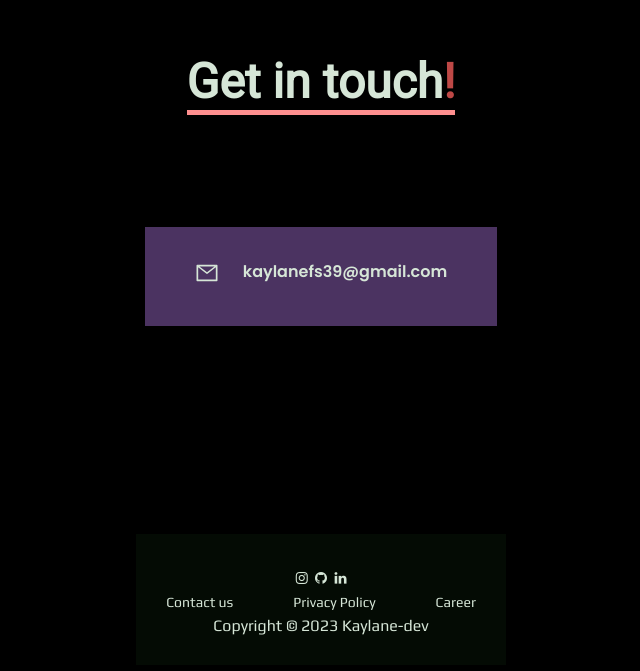
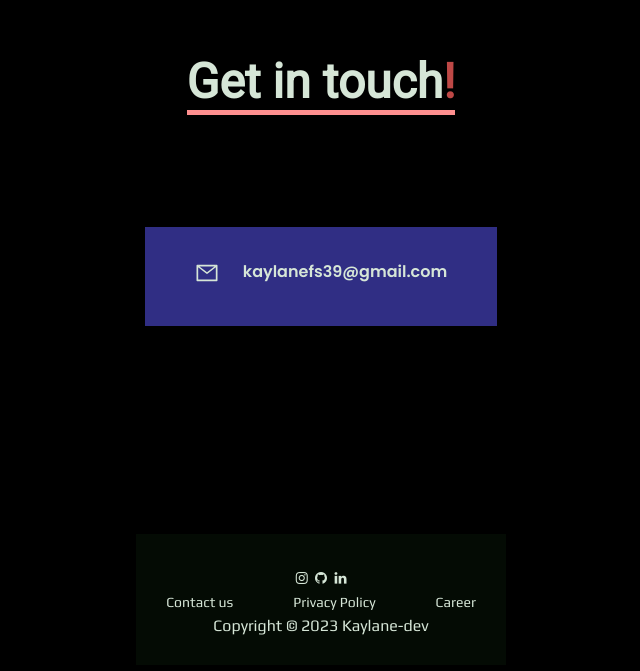
Before and after one commit to EveK0/portfolio, a React (Vite) app: page / in a window 1280 px wide. Shown: the part 2293-2964 px from the top of the page, without its empty margins (319-959 px from the left). Built offline with nearby package versions, Linux system fonts and the light colour scheme.

Commit message:
email color changed

```diff
--- a/src/Pages/Home.tsx
+++ b/src/Pages/Home.tsx
@@ -83,7 +83,7 @@ const Home = () => {
 						</Reveal>
 						<div>
 							<Reveal>
-								<div title='Click to copy' className={styles.email} style={{ backgroundColor: value ? '#d17347' : '#4b3361 ', transition: '0.5ms all ease-in-out' }}>
+								<div title='Click to copy' className={styles.email} style={{ backgroundColor: value ? 'var(--accent)' : 'var(--primary) ', transition: '0.5ms all ease-in-out' }}>
 									<span id={styles.email_icon}><AiOutlineMail /></span>
 									<span onClick={() => copy('kaylanefs39@gmail.com')}>{value ? 'Successfully copied' : 'kaylanefs39@gmail.com'}</span>
 								</div>
```
